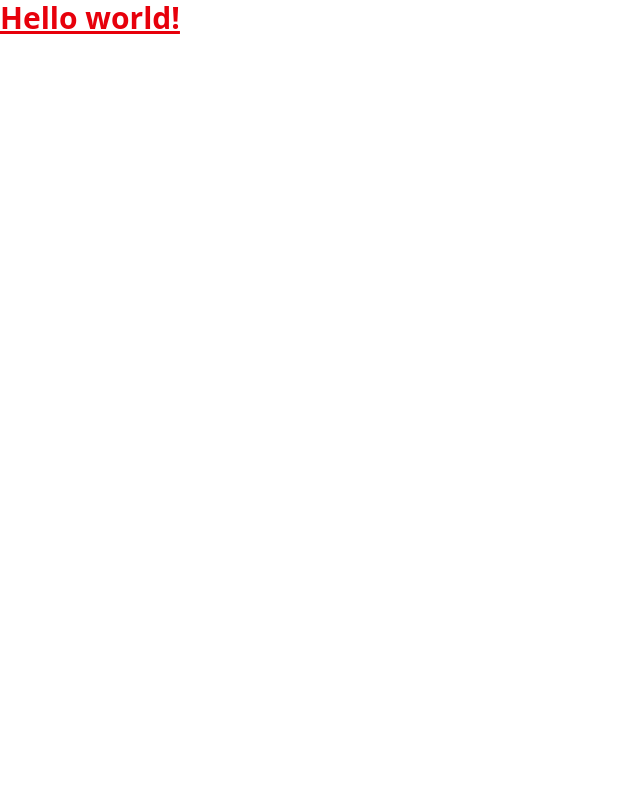
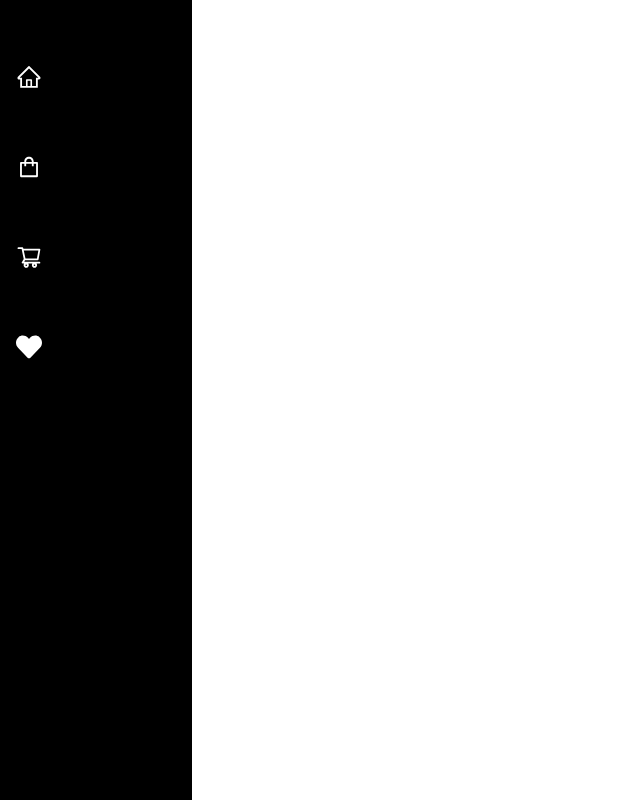
Before and after one commit to Ravichauhan22/UrbanCart, a React (Vite) app in the folder frontend/: page / in a window 1280 px wide. Shown: the whole page, without its empty margins (0-640 px from the left). Built offline with nearby package versions, Linux system fonts and the light colour scheme.

Commit message:
frontend for user management ongoing

```diff
--- a/frontend/src/App.jsx
+++ b/frontend/src/App.jsx
@@ -1,10 +1,20 @@
-import "./index.css";
+import {Outlet} from 'react-router-dom';
+import Navigation from './pages/Auth/Navigation';
+import { ToastContainer } from "react-toastify";
+import "react-toastify/dist/ReactToastify.css";
+
 
 function App() {
   return (
-  <>  <h1 className="text-3xl font-bold underline text-red-600">
-      Hello world!
-    </h1> </>)
+  <>
+      <ToastContainer />
+      <Navigation />
+      <main className="py-3">
+       <Outlet />
+      </main>
+
+
+   </>)
 
 }
 
--- a/frontend/src/main.jsx
+++ b/frontend/src/main.jsx
@@ -1,10 +1,17 @@
-import { StrictMode } from 'react'
-import { createRoot } from 'react-dom/client'
+import React from 'react';
+import ReactDOM from 'react-dom/client';
+import App from './App.jsx';
+import "./index.css";
+import { Route, RouterProvider, createRoutesFromElements} from 'react-router';
+import { createBrowserRouter } from "react-router-dom";
 
-import App from './App.jsx'
 
-createRoot(document.getElementById('root')).render(
-  <StrictMode>
-    <App />
-  </StrictMode>,
-)
+const router = createBrowserRouter(
+  createRoutesFromElements(
+    <Route path = '/' element={<App />} />
+  )
+);
+
+ReactDOM.createRoot(document.getElementById('root')).render(
+    <RouterProvider router={router} />
+);
--- /dev/null
+++ b/frontend/src/pages/Auth/Navigation.css
@@ -0,0 +1,20 @@
+#navigation-container {
+  width: 4%;
+  transition: width 0.3s ease-in-out;
+  overflow: hidden; /* Hide overflowing content during transition */
+}
+
+#navigation-container:hover {
+  width: 15%;
+}
+
+/* Initially hide nav-item-name */
+.nav-item-name {
+  display: none;
+  transition: opacity 0.2s ease-in-out; /* Add opacity transition */
+}
+
+#navigation-container:hover .nav-item-name {
+  display: block;
+  opacity: 1;
+}
--- /dev/null
+++ b/frontend/src/pages/Auth/Navigation.jsx
@@ -0,0 +1,85 @@
+import { useState } from "react";
+import {
+    AiOutlineHome,
+    AiOutlineShopping,
+    AiOutlineLogin,
+    AiOutlineUserAdd,
+    AiOutlineShoppingCart,
+} from "react-icons/ai";
+import { FaHeart } from "react-icons/fa";
+import { Link } from "react-router-dom";
+import { useNavigate } from "react-router-dom";
+import "./Navigation.css";
+
+
+
+
+const Navigation = () => {
+    const [dropdownOpen, setDropdownOpen] = useState(false);
+    const [showSidebar, setShowSidebar] = useState(false);
+
+    const toggleDropdown = () => {
+        setDropdownOpen(! dropdownOpen)
+    };
+
+
+    const toggleSidebar = () => {
+        setShowSidebar(! showSidebar)
+    };
+
+
+    const closeSidebar = () => {
+        setShowSidebar(false)
+    };
+
+    return (
+    <div
+        style={{zIndex: 999 }}
+        className={`${showSidebar ? "hidden" : "flex"} xl:flex lg:flex md:hidden
+         sm:hidden flex-col justify-between p-4 text-white bg-black w-[4%]
+          hover:w-[15%] h-[100vh] fixed`}
+          id="navigation-container"
+        >
+           < div className = "flex flex-col justify-center space-y-4">
+                <Link
+                to ="/"
+                className="flex items-center transition-transform transform
+                hover:translate-x-2"
+                >
+
+                    <AiOutlineHome className="mr-2 mt-[3rem]" size={26} />
+                    <span className="hidden nav-item-name.mt-[3rem]">HOME</span>{""}
+                </Link>
+                <Link
+                to ="/shop"
+                className="flex items-center transition-transform transform
+                hover:translate-x-2"
+                >
+
+                    <AiOutlineShopping className="mr-2 mt-[3rem]" size={26} />
+                    <span className="hidden nav-item-name.mt-[3rem]">SHOP</span>{""}
+                </Link>
+                <Link
+                to ="/cart"
+                className="flex items-center transition-transform transform
+                hover:translate-x-2"
+                >
+
+                    <AiOutlineShoppingCart className="mr-2 mt-[3rem]" size={26} />
+                    <span className="hidden nav-item-name.mt-[3rem]">CART</span>{""}
+                </Link>
+                <Link
+                to ="/favourites"
+                className="flex items-center transition-transform transform
+                hover:translate-x-2"
+                >
+
+                    <FaHeart className="mr-2 mt-[3rem]" size={26} />
+                    <span className="hidden nav-item-name.mt-[3rem]">Favourites</span>{""}
+                </Link>
+           </div>
+        </div> );
+
+};
+
+export default Navigation;
```
